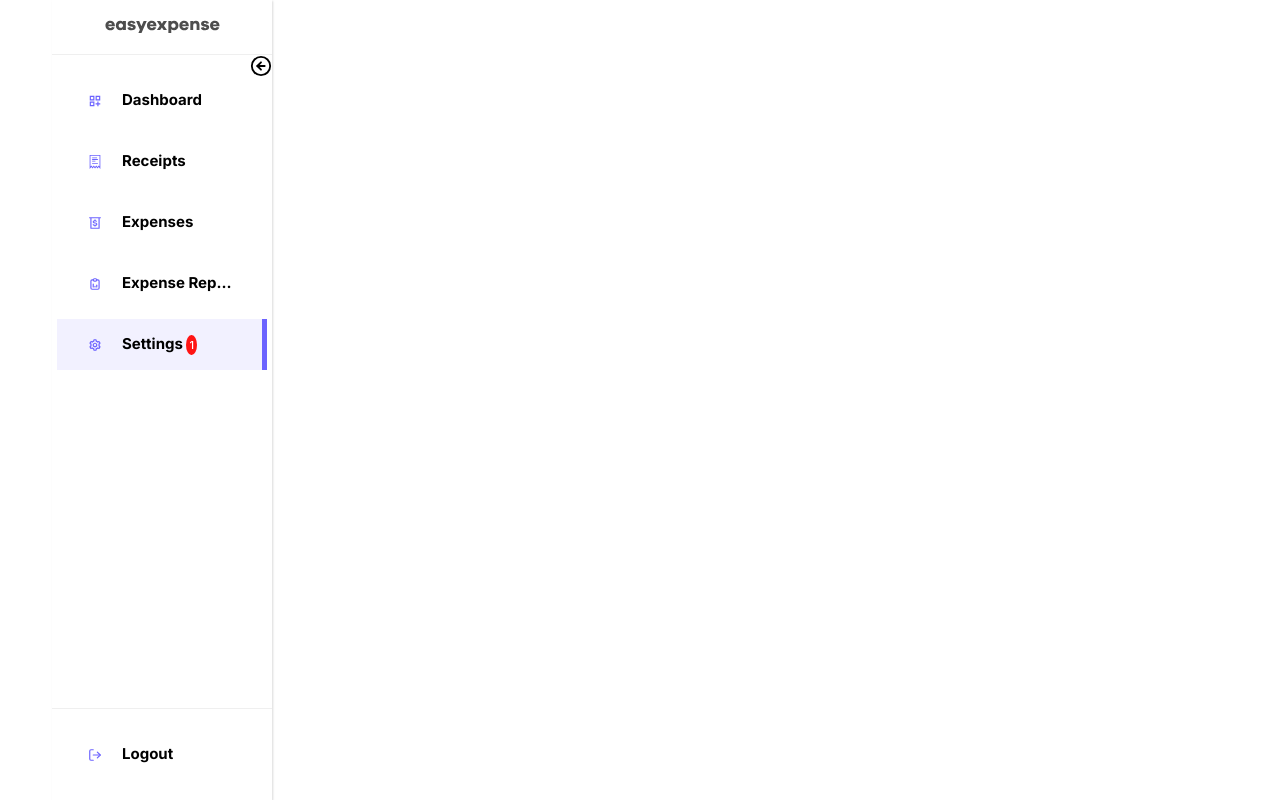
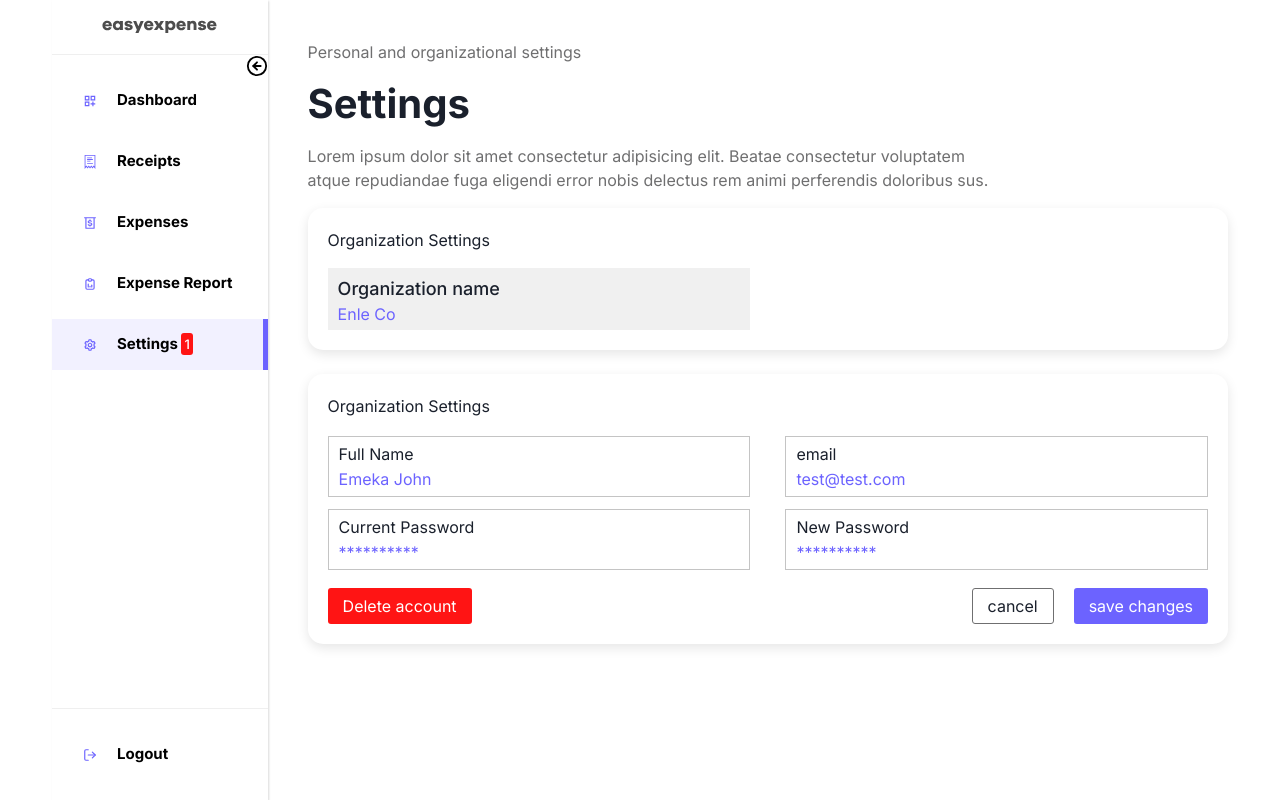
Before and after one commit to AXUNDA/easy_expense_fe_2, a Next.js app: page /dashboard in a window 1280 px wide. Built offline with nearby package versions, Linux system fonts and the light colour scheme.

Commit message:
dashboard lower section

```diff
--- a/app/components/SideBar.jsx
+++ b/app/components/SideBar.jsx
@@ -5,7 +5,6 @@
 import Image from "next/image";
 import logo from "../assets/logo.svg";
 
-//import react pro sidebar components
 import {
   ProSidebar,
   Menu,
@@ -14,8 +13,6 @@
   SidebarFooter,
   SidebarContent,
 } from "react-pro-sidebar";
-
-//import icons from react icons
 
 import { TfiReceipt } from "react-icons/tfi";
 import {
--- a/app/dashboard/page.js
+++ b/app/dashboard/page.js
@@ -1,11 +1,68 @@
 import React from "react";
 import Container from "../components/Container";
 import SideBar from "../components/SideBar";
+import styles from "./styles.module.css";
 
 const page = () => {
   return (
     <Container>
-      <SideBar />
+      <div className={styles.dashboard}>
+        <SideBar />
+        <div className={styles.dashboardArea}>
+          <p>Personal and organizational settings</p>
+          <h1>Settings</h1>
+          <p>
+            Lorem ipsum dolor sit amet consectetur adipisicing elit. Beatae
+            consectetur voluptatem atque repudiandae fuga eligendi error nobis
+            delectus rem animi perferendis doloribus sus.
+          </p>
+          <div>
+            <p>Organization Settings</p>
+            <div>
+              <div className="org">
+                <h3>Organization name</h3>
+                <p>Enle Co</p>
+              </div>
+              <div></div>
+            </div>
+          </div>
+          <div className="mt-4">
+            <p>Organization Settings</p>
+            <div>
+              <div className="custom">
+                <p>Full Name</p>
+                <input type="text" placeholder="Emeka John" />
+              </div>
+              <div>
+                <div className="custom">
+                  <p>email</p>
+                  <input type="email" placeholder="test@test.com" />
+                </div>
+              </div>
+            </div>
+            <div className="mt-2">
+              <div className="custom">
+                <p>Current Password</p>
+                <input type="password" placeholder="**********" />
+              </div>
+              <div>
+                <div className="custom">
+                  <p>New Password</p>
+                  <input type="password" placeholder="**********" />
+                </div>
+              </div>
+            </div>
+            <div className="mt-3">
+              <button className="deleteButton">Delete account</button>
+              <section className="changes">
+                <button className="cancelButton">cancel</button>
+
+                <button className="saveButton">save changes</button>
+              </section>
+            </div>
+          </div>
+        </div>
+      </div>
     </Container>
   );
 };
--- /dev/null
+++ b/app/dashboard/styles.module.css
@@ -0,0 +1,39 @@
+.dashboard {
+  display: flex;
+  gap: 40px;
+}
+.dashboardArea {
+  margin-top: 40px;
+  width: 100%;
+  /* flex-grow: 1;
+  position: fixed;
+  right: 200px; */
+}
+.changes {
+  width: auto;
+}
+.cancelButton {
+  border: 1px solid #6f6f70;
+}
+
+.dashboardArea > h1 {
+  font-weight: bold;
+  margin-bottom: 16px;
+}
+.dashboardArea > p {
+  color: #6f6f70;
+  width: 700px;
+}
+.dashboardArea > div {
+  background-color: #ffffff;
+  box-shadow: rgba(0, 0, 0, 0.1) 0px 4px 12px;
+  border-radius: 15px;
+  padding: 20px;
+}
+.dashboardArea > div > div {
+  display: flex;
+  justify-content: space-between;
+}
+.dashboardArea > div > div > div {
+  width: 48%;
+}
--- a/app/globals.css
+++ b/app/globals.css
@@ -1,5 +1,65 @@
 .nav-right {
   gap: 10px;
+}
+.changes {
+  display: flex;
+  gap: 20px;
+}
+.changes > button {
+  padding: 5px 15px;
+  border-radius: 3px;
+}
+.cancelButton {
+  border: 1px solid #6f6f70;
+}
+.saveButton {
+  background-color: #6c63ff;
+  color: white;
+}
+.custom {
+  border: 1px solid #c4c4c4;
+  padding-left: 10px;
+  padding-top: 5px;
+  padding-bottom: 5px;
+  padding-right: 10px;
+  margin-bottom: 2px;
+  margin-top: 2px;
+}
+.deleteButton {
+  background-color: #ff1414;
+  color: white;
+  padding: 5px 15px;
+  border-radius: 3px;
+}
+.custom:focus-within {
+  border-right: 4px solid #6c63ff;
+}
+.custom > input {
+  width: 100%;
+  color: #6c63ff;
+}
+.custom > input::placeholder {
+  color: #6c63ff;
+}
+.custom > input:focus {
+  border: none;
+  outline: none;
+}
+.custom > p {
+  margin-bottom: 1px;
+}
+.org {
+  background-color: #f0f0f0;
+  padding-left: 10px;
+  padding-top: 10px;
+}
+.org > h3 {
+  font-size: 18px;
+  margin-bottom: 2px;
+}
+.org > p {
+  color: #6c63ff;
+  margin-bottom: 4px;
 }
 
 nav {
@@ -57,8 +117,8 @@
 /* side bar */
 
 #header {
-  position: absolute;
-  width: 220px;
+  /* position: absolute; */
+  /* width: 220px; */
 }
 #header .pro-sidebar {
   height: 100vh;
@@ -97,7 +157,7 @@
   font-weight: bold;
 }
 #header .pro-sidebar-inner .pro-sidebar-layout ul {
-  padding: 0 5px;
+  padding: 0 0;
 }
 #header .pro-sidebar-inner .pro-sidebar-layout ul .pro-inner-item {
   color: #000;
@@ -112,7 +172,7 @@
   .pro-icon-wrapper {
   background-color: transparent;
   color: #6c63ff;
-  border-radius: 3px;
+  /* border-radius: 3px; */
 }
 #header
   .pro-sidebar-inner
@@ -140,9 +200,11 @@
   background-color: #ff1414;
   color: white;
   padding: 3px;
-  border-radius: 50%;
-  font-size: 11px;
+  /* border-radius: 50%; */
+  font-size: 13px;
   font-weight: 500;
+  border-radius: 3px;
+  /* border-radius: 50%; */
 }
 
 @media only screen and (max-width: 720px) {
```
